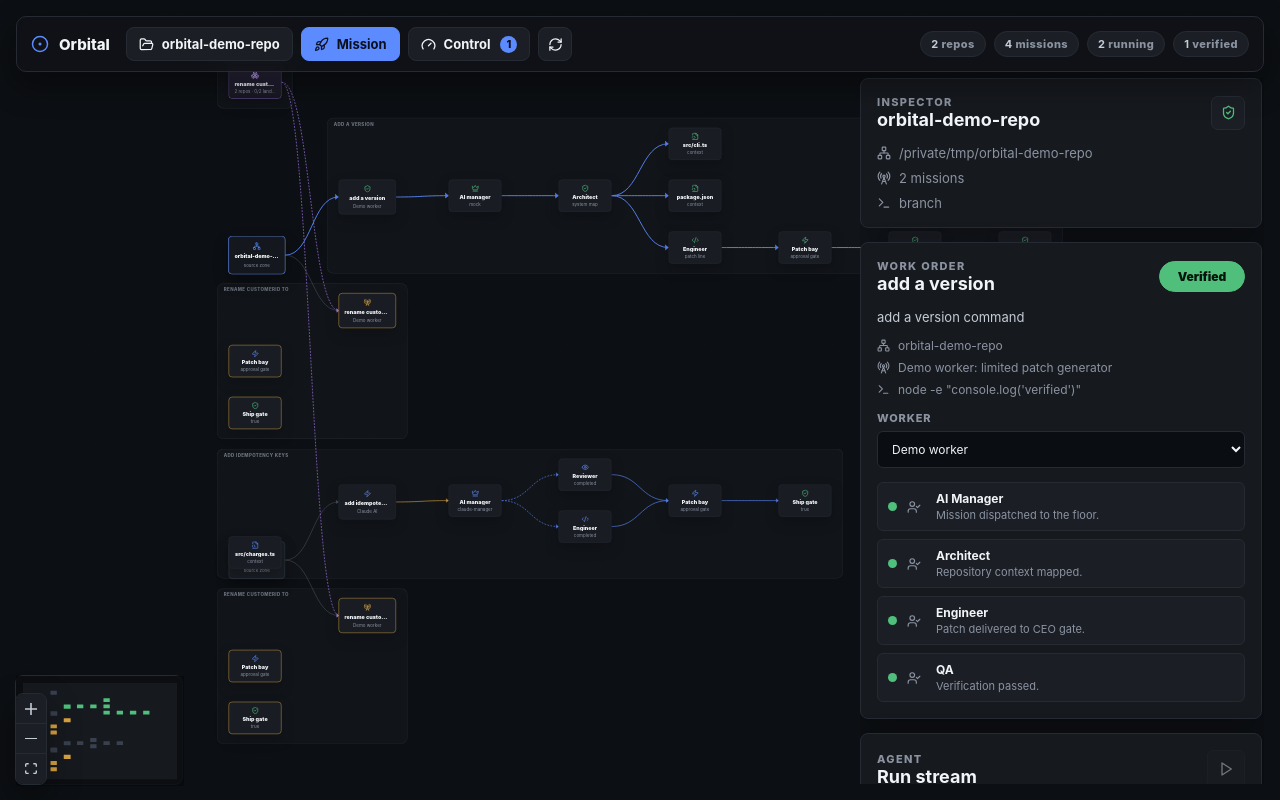
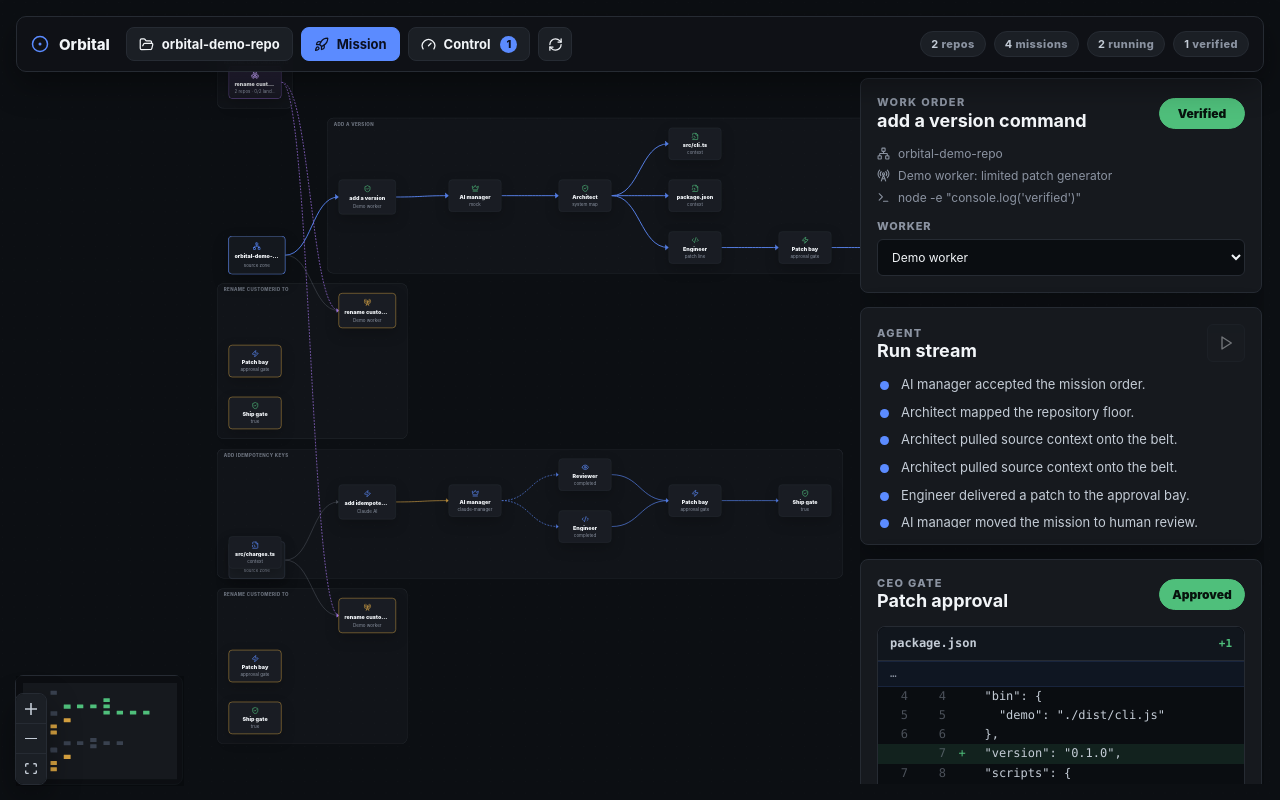
Before and after one commit to whosgotch/orbital, a React (Vite) app in the folder app/: page / in a window 1280 px wide. Built offline with nearby package versions, Linux system fonts and the light colour scheme.

Commit message:
refactor(app): declutter inspector — drop duplicate node panel and role-stack

```diff
--- a/app/src/App.tsx
+++ b/app/src/App.tsx
@@ -10,12 +10,9 @@ import {
   RadioTower,
   RefreshCw,
   Rocket,
-  ShieldCheck,
   Terminal,
   FolderOpen,
   X,
-  Zap,
-  UserCheck,
 } from "lucide-react";
 import { GraphMap } from "./components/GraphMap";
 import { DiffView } from "./components/DiffView";
@@ -886,32 +883,14 @@ export function App() {
 
       {selectedMission ? (
         <aside className="inspector" aria-label="Inspector">
-          <section className="console-panel selected-console" aria-label="Selected node">
-            <div className="panel-head">
-              <div>
-                <div className="section-label">Inspector</div>
-                <h2>{selectedGraphNode?.label ?? ""}</h2>
-              </div>
-              <MissionGlyph status={statusFromRuntime(selectedRuntime)} />
-            </div>
-            <NodeInspector
-              node={selectedGraphNode}
-              mission={selectedMission}
-              missions={workspaceMissions}
-              repositories={missionLoopState.repositories}
-              runtime={selectedRuntime}
-            />
-          </section>
-
           <section className="console-panel work-order-console" aria-label="Work order">
           <div className="panel-head">
             <div>
               <div className="section-label">Work order</div>
-              <h2>{missionLabel(selectedMission.title)}</h2>
+              <h2 className="work-order-title">{selectedMission.title}</h2>
             </div>
             <div className={`mini-state ${missionStatus.className}`}>{missionStatus.label}</div>
           </div>
-          <p className="mission-intent">{selectedMission.title}</p>
           <div className="work-order-meta">
             <span title={selectedRepository?.path ?? activeRepoPath}>
               <Network size={13} aria-hidden="true" />
@@ -960,18 +939,6 @@ export function App() {
                 />
               </label>
             ) : null}
-          </div>
-          <div className="role-stack">
-            {workOrderRoles(selectedRuntime, patchReady).map((role) => (
-              <div className="role-row" key={role.name}>
-                <span className={`role-light ${role.state}`} aria-hidden="true" />
-                <UserCheck size={14} aria-hidden="true" />
-                <div>
-                  <strong>{role.name}</strong>
-                  <small>{role.detail}</small>
-                </div>
-              </div>
-            ))}
           </div>
         </section>
 
@@ -1091,146 +1058,6 @@ function repoLabel(name: string | undefined, path: string) {
   return base || "Open repo";
 }
 
-function MissionGlyph({ status }: { status: MissionNodeStatus }) {
-  const Icon = status === "verified" ? ShieldCheck : status === "review" || status === "approved" ? Zap : RadioTower;
-
-  return (
-    <span className={`mission-glyph ${status}`}>
-      <Icon size={15} aria-hidden="true" />
-    </span>
-  );
-}
-
-function NodeInspector({
-  node,
-  mission,
-  missions,
-  repositories,
-  runtime,
-}: {
-  node: WorkspaceGraphNode;
-  mission: WorkspaceMission;
-  missions: WorkspaceMission[];
-  repositories: Repository[];
-  runtime: WorkspaceRuntime;
-}) {
-  const repository = node.repository_id
-    ? repositories.find((repo) => repo.id === node.repository_id)
-    : repositoryFor(mission, repositories);
-
-  if (node.kind === "repo") {
-    const missionCount = missions.filter((item) => item.repository_id === node.repository_id).length;
-    return (
-      <div className="selected-meta">
-        <span>
-          <Network size={14} aria-hidden="true" />
-          {repository?.path ?? "Unknown repository"}
-        </span>
-        <span>
-          <RadioTower size={14} aria-hidden="true" />
-          {missionCount} missions
-        </span>
-        <span>
-          <Terminal size={14} aria-hidden="true" />
-          branch {repository?.branch ?? "unknown"}
-        </span>
-      </div>
-    );
-  }
-
-  if (node.kind === "worker") {
-    return (
-      <div className="selected-meta">
-        <span>
-          <RadioTower size={14} aria-hidden="true" />
-          {node.label}
-        </span>
-        <span>
-          <Network size={14} aria-hidden="true" />
-          assigned to {mission.title}
-        </span>
-        <span>
-          <Terminal size={14} aria-hidden="true" />
-          {node.detail}
-        </span>
-      </div>
-    );
-  }
-
-  if (node.kind === "file") {
-    return (
-      <div className="selected-meta">
-        <span>
-          <Network size={14} aria-hidden="true" />
-          {repository?.name ?? "workspace"}
-        </span>
-        <span>
-          <RadioTower size={14} aria-hidden="true" />
-          context for {mission.title}
-        </span>
-        <span>
-          <Terminal size={14} aria-hidden="true" />
-          {node.label}
-        </span>
-      </div>
-    );
-  }
-
-  if (node.kind === "patch") {
-    return (
-      <div className="selected-meta">
-        <span>
-          <Network size={14} aria-hidden="true" />
-          {mission.title}
-        </span>
-        <span>
-          <RadioTower size={14} aria-hidden="true" />
-          patch {runtime.patchStatus}
-        </span>
-        <span>
-          <Terminal size={14} aria-hidden="true" />
-          approval gate
-        </span>
-      </div>
-    );
-  }
-
-  if (node.kind === "verification" || node.kind === "test") {
-    return (
-      <div className="selected-meta">
-        <span>
-          <Network size={14} aria-hidden="true" />
-          {repository?.name ?? mission.title}
-        </span>
-        <span>
-          <RadioTower size={14} aria-hidden="true" />
-          {runtime.verified ? "verified" : "waiting"}
-        </span>
-        <span>
-          <Terminal size={14} aria-hidden="true" />
-          {mission.command}
-        </span>
-      </div>
-    );
-  }
-
-  return (
-    <div className="selected-meta">
-      <span>
-        <Network size={14} aria-hidden="true" />
-        {repository?.name ?? "workspace"}
-      </span>
-      <span>
-        <RadioTower size={14} aria-hidden="true" />
-        {mission.worker}
-      </span>
-      <span>
-        <Terminal size={14} aria-hidden="true" />
-        {mission.command}
-      </span>
-    </div>
-  );
-}
 
 function repositoryFor(mission: WorkspaceMission, repositories: Repository[]) {
   return repositories.find((repository) => repository.id === mission.repository_id) ?? repositories[0];
@@ -1374,45 +1201,6 @@ function defaultLocalCommand() {
   return `printf 'diff --git a/orbital-local-worker.txt b/orbital-local-worker.txt\nnew file mode 100644\n--- /dev/null\n+++ b/orbital-local-worker.txt\n@@ -0,0 +1 @@\n+local worker completed\n' > "$ORBITAL_PATCH_PATH"`;
 }
 
-function workOrderRoles(runtime: WorkspaceRuntime, patchReady: boolean) {
-  return [
-    {
-      name: "AI Manager",
-      detail: runtime.step >= 0 ? "Mission dispatched to the floor." : "Waiting for launch order.",
-      state: runtime.step >= 0 ? "done" : "idle",
-    },
-    {
-      name: "Architect",
-      detail: runtime.step >= 2 ? "Repository context mapped." : runtime.step >= 1 ? "Reading system context." : "Queued for intake.",
-      state: runtime.step >= 2 ? "done" : runtime.step >= 1 ? "active" : "idle",
-    },
-    {
-      name: "Engineer",
-      detail: patchReady ? "Patch delivered to CEO gate." : runtime.step >= 3 ? "Building proposed change." : "Waiting for architecture.",
-      state: patchReady ? "done" : runtime.step >= 3 ? "active" : "idle",
-    },
-    {
-      name: "QA",
-      detail: runtime.verified
-        ? "Verification passed."
-        : runtime.status === "blocked"
-          ? "Mission blocked at QA or approval."
-        : runtime.patchStatus === "approved"
-          ? "Ready to run verification."
-          : runtime.patchStatus === "rejected"
-            ? "Mission stopped before QA."
-            : "Waiting for CEO approval.",
-      state: runtime.verified
-        ? "done"
-        : runtime.status === "blocked" || runtime.patchStatus === "rejected"
-          ? "blocked"
-          : runtime.patchStatus === "approved"
-            ? "active"
-            : "idle",
-    },
-  ];
-}
-
 function verificationOutput(runtime: WorkspaceRuntime, output: string) {
   if (runtime.verified) {
     return output || "Verification passed.";
--- a/app/src/styles.css
+++ b/app/src/styles.css
@@ -1017,11 +1017,21 @@ dd {
   line-height: 1.4;
 }
 
+/* Full mission intent now lives in the heading; let it wrap to two lines
+   instead of being clipped to a 3-word label. */
+.work-order-title {
+  line-height: 1.3;
+  display: -webkit-box;
+  -webkit-line-clamp: 2;
+  -webkit-box-orient: vertical;
+  overflow: hidden;
+}
+
 .work-order-meta {
   display: grid;
   grid-template-columns: 1fr;
   gap: 7px;
-  margin-top: 12px;
+  margin-top: 14px;
 }
 
 .work-order-meta span {
```
